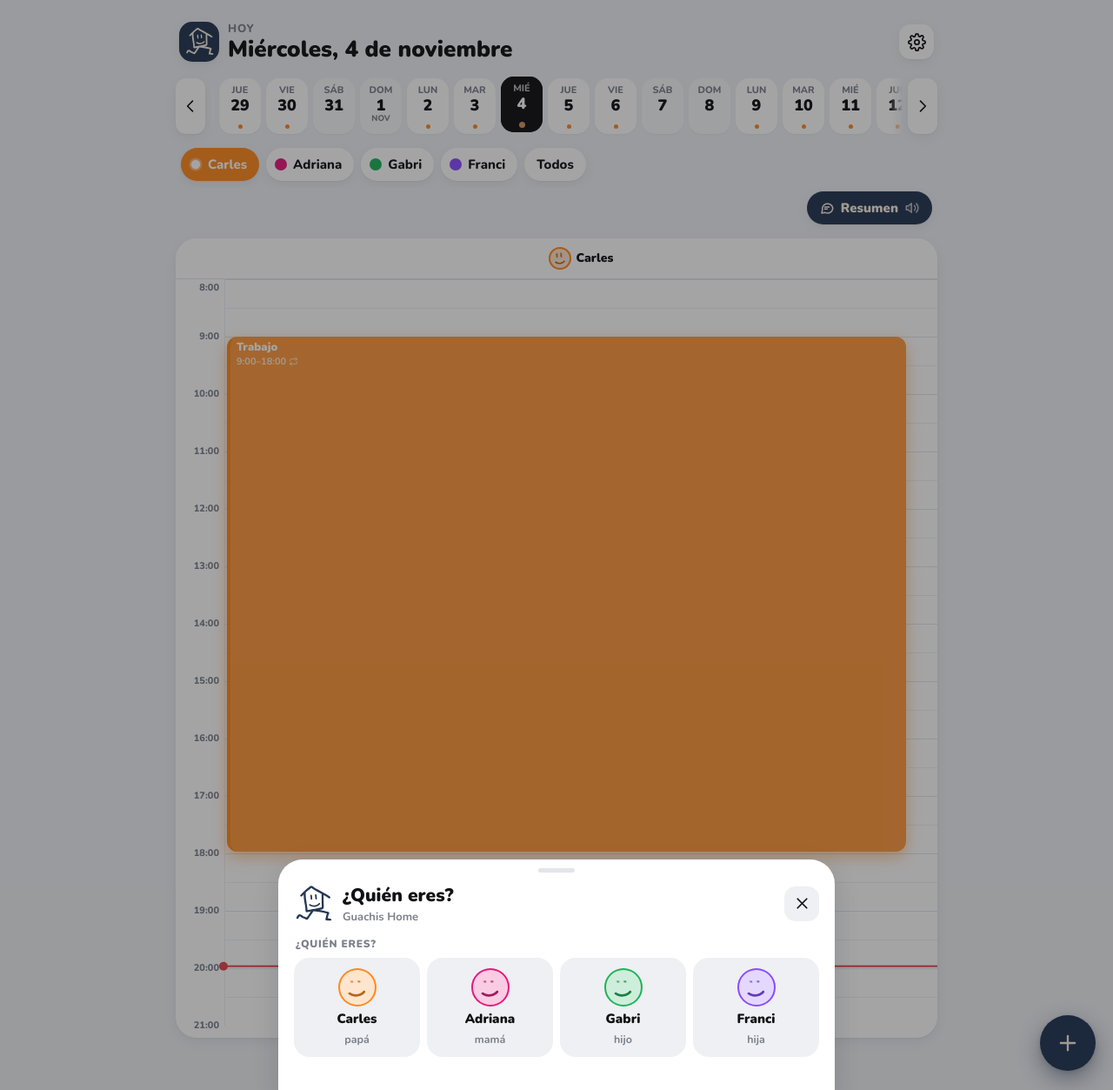
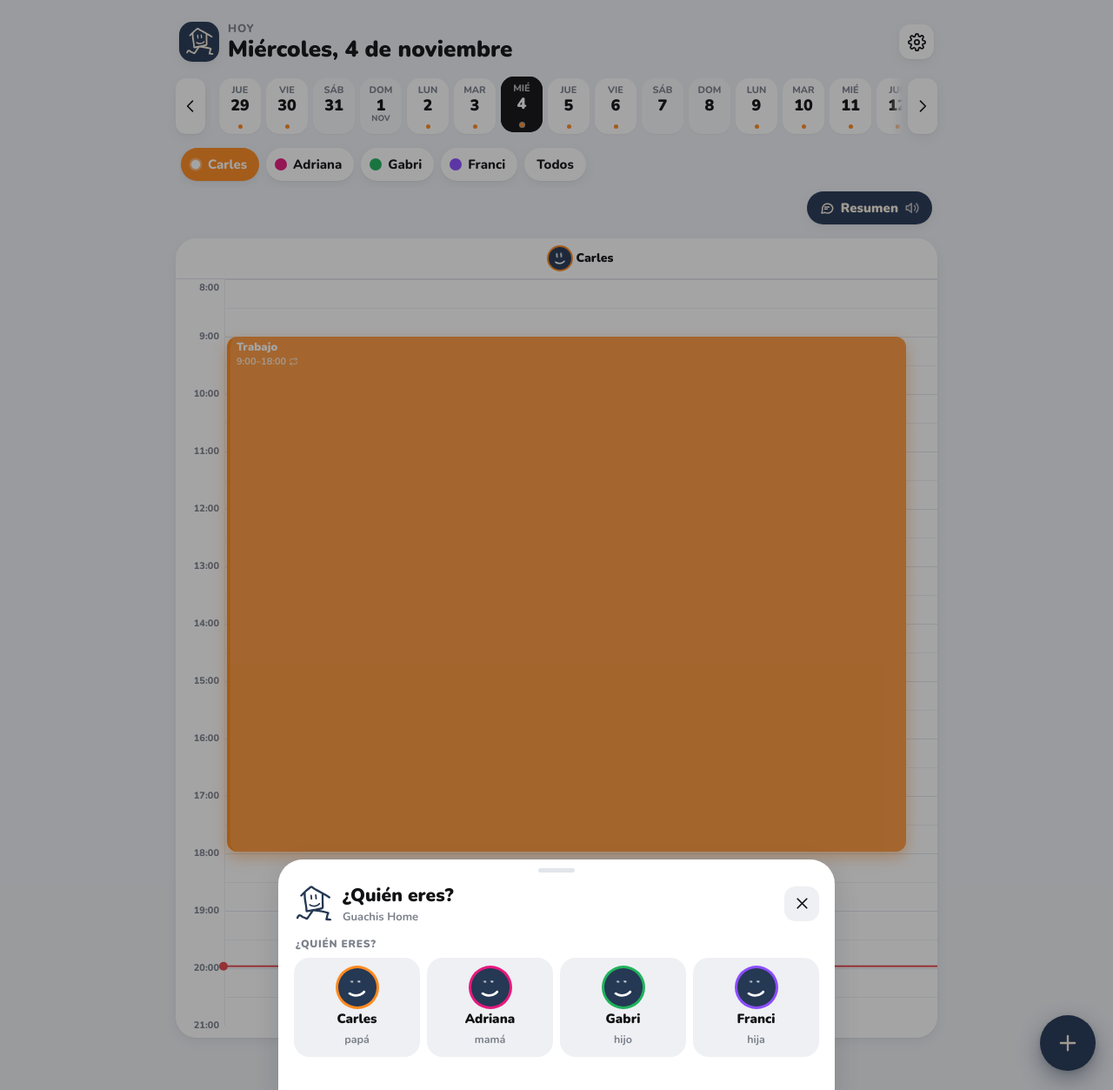
Before and after one commit to Pijo69/grafico, a PHP site: page / in a window 1280 px wide. Shown: the whole page at 87% size. Run offline with PHP 8.4, Linux system fonts and the light colour scheme.

Commit message:
Faces: dark navy circle with white eyes and mouth, ring in each person's color
Co-Authored-By: Claude Opus 5.5 <noreply@anthropic.com>
Claude-Session: https://claude.ai/code/session_01Ktr3qouBv2kfWuD448crfJ

```diff
--- a/public/css/styles.css
+++ b/public/css/styles.css
@@ -236,8 +236,8 @@ button:focus-visible, input:focus-visible, select:focus-visible, textarea:focus-
 .col-head::after { content: ''; position: absolute; }
 .avatar {
   width: 26px; height: 26px; flex: none; border-radius: 50%; display: grid; place-items: center; font-size: 15px;
-  --logo-fill: color-mix(in srgb, var(--c) 70%, #111);
-  background: color-mix(in srgb, var(--c) 22%, #fff); box-shadow: inset 0 0 0 2px var(--c);
+  --logo-fill: #fff;
+  background: var(--navy); box-shadow: 0 0 0 2px var(--c);
 }
 .avatar.big { width: 44px; height: 44px; font-size: 24px; }
 .avatar.sm { width: 22px; height: 22px; display: inline-grid; vertical-align: -5px; margin-right: 6px; }
@@ -484,7 +484,7 @@ textarea { resize: vertical; }
 .who { display: flex; flex-direction: column; align-items: center; gap: 4px; padding: 12px 4px; border-radius: 18px; background: var(--bg); box-shadow: inset 0 0 0 2px transparent; }
 .who b { font-weight: 900; }
 .who small { color: var(--muted); font-weight: 700; }
-.who .avatar { background: color-mix(in srgb, var(--c) 22%, #fff); box-shadow: inset 0 0 0 2px var(--c); }
+.who .avatar { background: var(--navy); box-shadow: 0 0 0 3px var(--c); }
 .who.on { background: color-mix(in srgb, var(--c) 14%, #fff); box-shadow: inset 0 0 0 2px var(--c); }
 
 /* ───────── Toast ───────── */
--- a/public/sw.js
+++ b/public/sw.js
@@ -1,5 +1,5 @@
 /* Service worker: caché de la app + avisos push de Firebase Cloud Messaging. */
-const CACHE = 'guachis-v7';
+const CACHE = 'guachis-v8';
 const SHELL = [
   './', 'index.html', 'manifest.webmanifest', 'css/styles.css',
   'js/app.js', 'js/config.js', 'js/dates.js', 'js/i18n.js', 'js/icons.js', 'js/logo.js',
```
